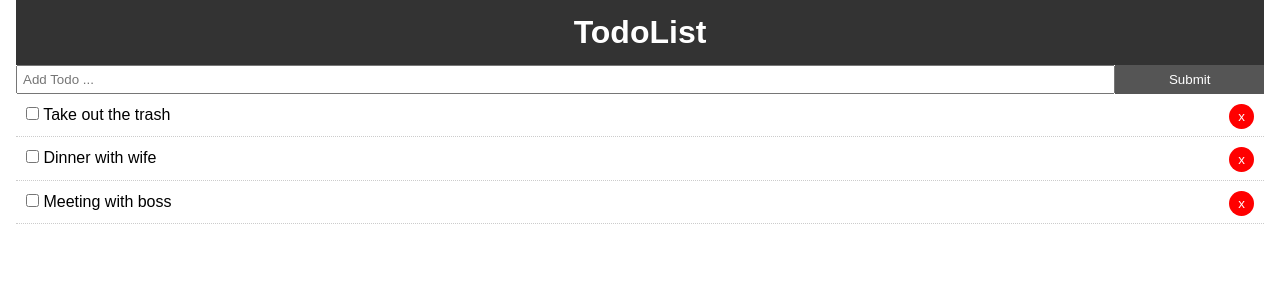
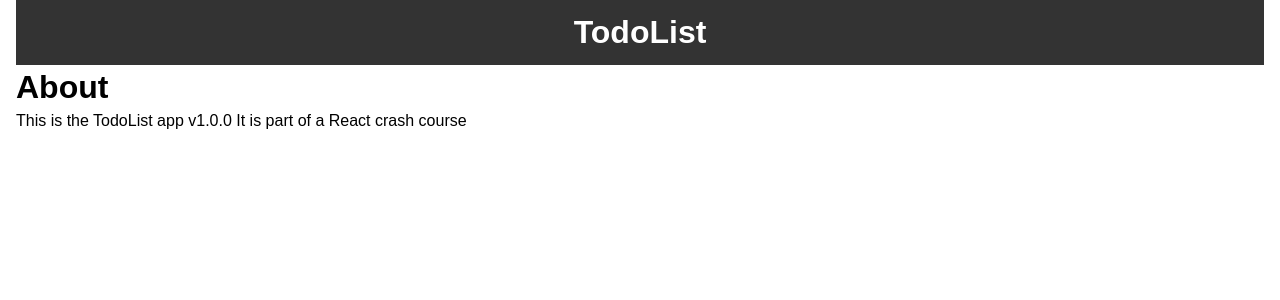
Before and after one commit to Darrenni97/to-do-list, a React (Create React App) app: page /about in a window 1280 px wide. Shown: the top 300 px of the page. Built offline with nearby package versions, Linux system fonts and the light colour scheme.

Commit message:
created about page using react router

```diff
--- a/package.json
+++ b/package.json
@@ -8,6 +8,7 @@
     "@testing-library/user-event": "^7.1.2",
     "react": "^16.12.0",
     "react-dom": "^16.12.0",
+    "react-router-dom": "^5.1.2",
     "react-scripts": "3.3.0",
     "uuid": "^3.3.3"
   },
--- a/src/App.js
+++ b/src/App.js
@@ -1,7 +1,9 @@
 import React, { Component } from "react";
+import { BrowserRouter as Router, Route } from "react-router-dom";
 import Header from "./components/layout/Header";
 import Todos from "./components/Todos";
 import AddTodo from "./components/AddTodo";
+import About from "./components/pages/About";
 import uuid from "uuid";
 
 import "./App.css";
@@ -15,12 +17,12 @@
         completed: false
       },
       {
-        id: 2,
+        id: uuid.v4(),
         title: "Dinner with wife",
         completed: false
       },
       {
-        id: 3,
+        id: uuid.v4(),
         title: "Meeting with boss",
         completed: false
       }
@@ -59,17 +61,28 @@
 
   render() {
     return (
+      <Router>
         <div className="App">
           <div className="container">
             <Header />
+            <Route
+              exact
+              path="/"
+              render={props => (
+                <React.Fragment>
                   <AddTodo addTodo={this.addTodo} />
                   <Todos
                     todos={this.state.todos}
                     markComplete={this.markComplete}
                     delTodo={this.delTodo}
                   />
+                </React.Fragment>
+              )}
+            />
+            <Route path="/about" component={About} />
           </div>
         </div>
+      </Router>
     );
   }
 }
--- /dev/null
+++ b/src/components/pages/About.js
@@ -0,0 +1,10 @@
+import React from "react";
+
+export default function About() {
+  return (
+    <React.Fragment>
+      <h1>About</h1>
+      <p>This is the TodoList app v1.0.0 It is part of a React crash course</p>
+    </React.Fragment>
+  );
+}
```
Also changed, not shown: 1 other file (tests, documents, lock files or other folders). Lines whose indentation alone changed are shown as unchanged.
